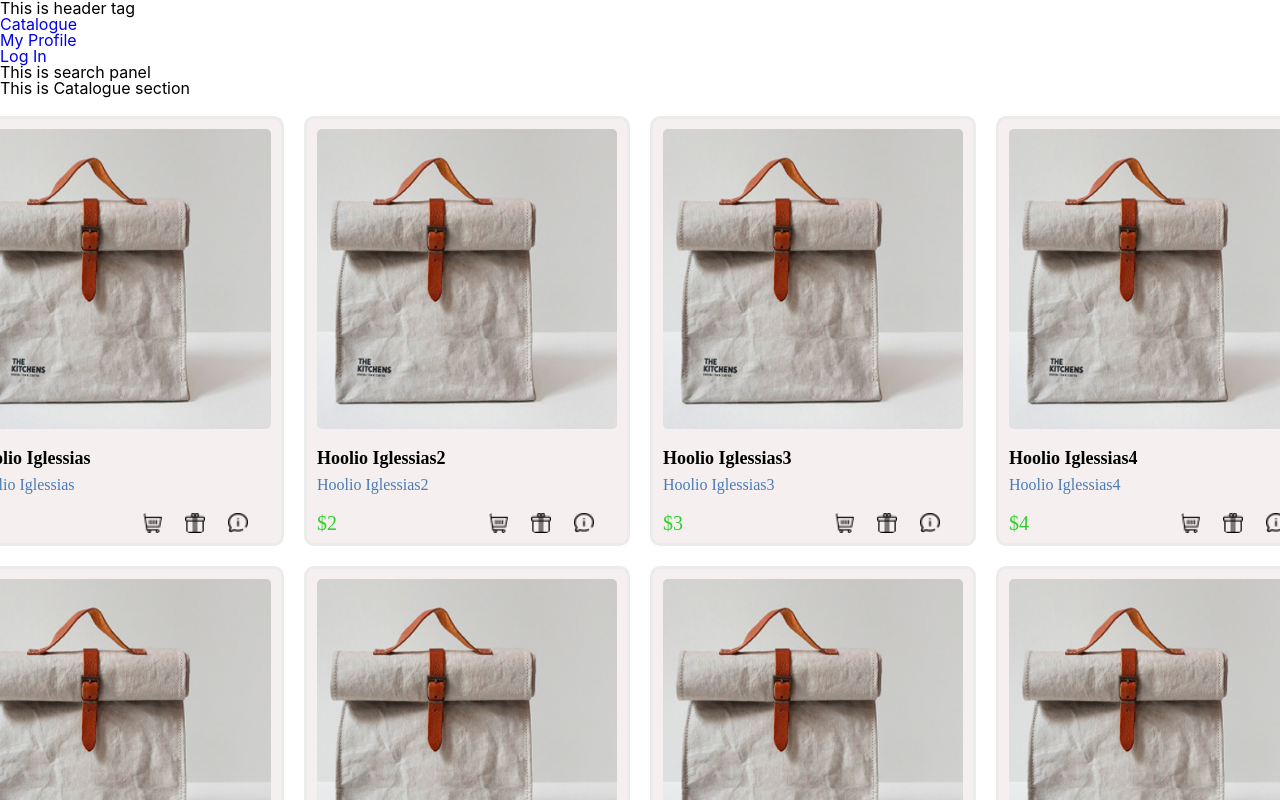
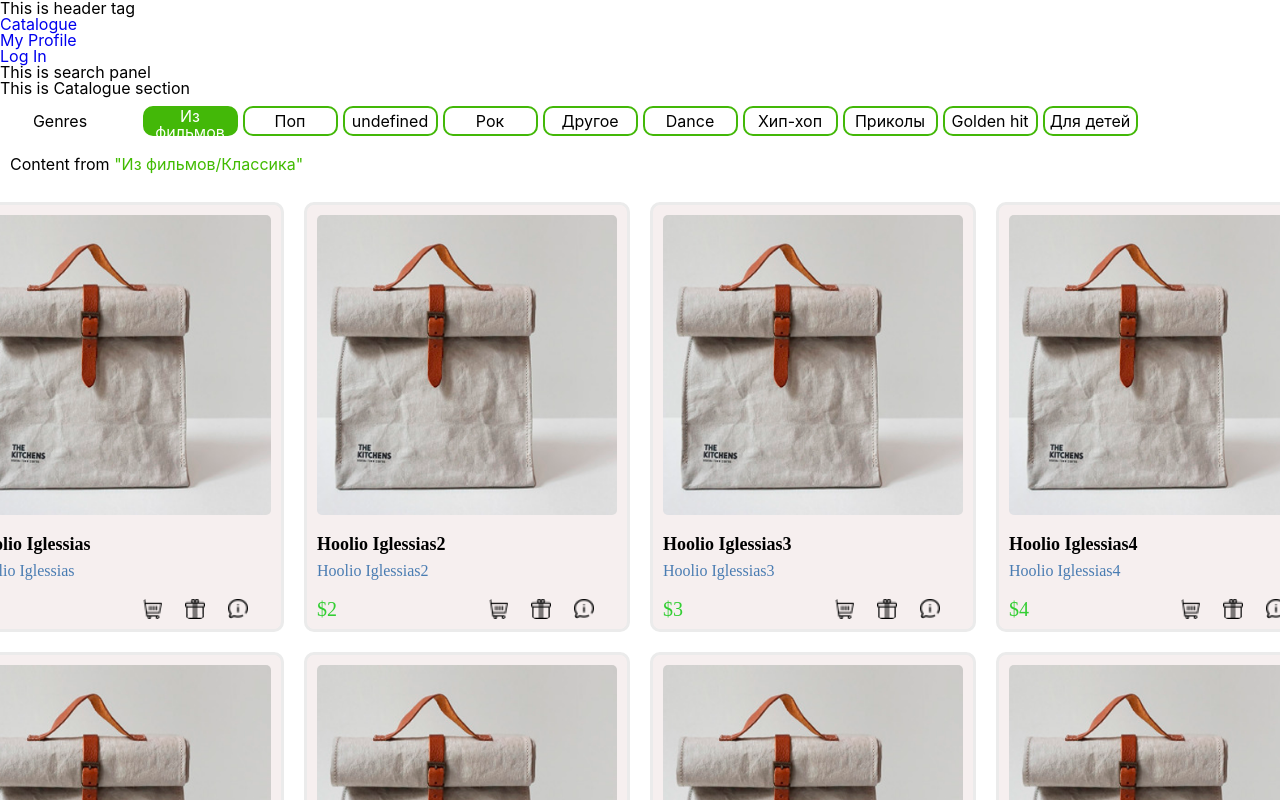
Before and after one commit to Koliya-s-survivors/TRBT-service, a React (Create React App) app: page / in a window 1280 px wide. Shown: the top 800 px of the page. Built offline with nearby package versions, Linux system fonts and the light colour scheme.

Commit message:
add catalog info component

```diff
--- /dev/null
+++ b/src/commons/components/catalog-info/catalog-info-media.css
@@ -0,0 +1,5 @@
+@media(min-width:576px) {
+  .catalog-info p {
+    justify-self: start;
+  }
+}
--- /dev/null
+++ b/src/commons/components/catalog-info/catalog-info.css
@@ -0,0 +1,14 @@
+.catalog-info {
+  width: 100%;
+  display: grid;
+  grid-template-columns: 1fr;
+  grid-template-rows: 1fr;
+  padding: 10px;
+}
+
+.catalog-info p {
+  justify-self: center;
+}
+.catalog-info span {
+  color: rgb(65,187,1);
+}
--- /dev/null
+++ b/src/commons/components/catalog-info/catalog-info.js
@@ -0,0 +1,16 @@
+import React from 'react';
+
+// CSS
+import './catalog-info.css';
+import './catalog-info-media.css';
+
+function CatalogInfo(props){
+    return (
+      <article className='catalog-info'>
+        <p>Content from <span>"{props.activeGenre}/</span><span>{props.activeCategory}"</span></p>
+      </article>
+    )
+
+}
+
+export default CatalogInfo;
--- /dev/null
+++ b/src/commons/components/catalog-info/index.js
@@ -0,0 +1,3 @@
+import CatalogInfo from "./catalog-info";
+
+export default CatalogInfo;
--- a/src/commons/components/pages/catalogue/catalogue.js
+++ b/src/commons/components/pages/catalogue/catalogue.js
@@ -1,7 +1,9 @@
 import React, { Component } from "react";
+
 // components
+import CatalogGenres from '../../catalog-genres';
+import CatalogInfo from "../../catalog-info";
 import CatalogContent from "../../catalog-content";
-import CatalogGenres from '../../catalog-genres';
 
 export default class Catalogue extends Component {
   state = {
@@ -136,6 +138,7 @@ export default class Catalogue extends Component {
    ],
 
     isActiveGenre: 'Из фильмов',
+    isActiveCategory: 'Классика',
   }
 
 genreClick = (genre) => {
@@ -146,8 +149,9 @@ render() {
     return (
       <>
         <section> This is Catalogue section</section>
+        <CatalogGenres genres={this.state.genres} isActiveGenre={this.state.isActiveGenre} genreClick={this.genreClick} />
+        <CatalogInfo activeGenre={this.state.isActiveGenre} activeCategory={this.state.isActiveCategory}/>
         <CatalogContent objMelodies={this.state.objMelodies} />
-        <CatalogGenres genres={this.state.genres} isActiveGenre={this.state.isActiveGenre} genreClick={this.genreClick}/>
        </>
     )
   }
```
